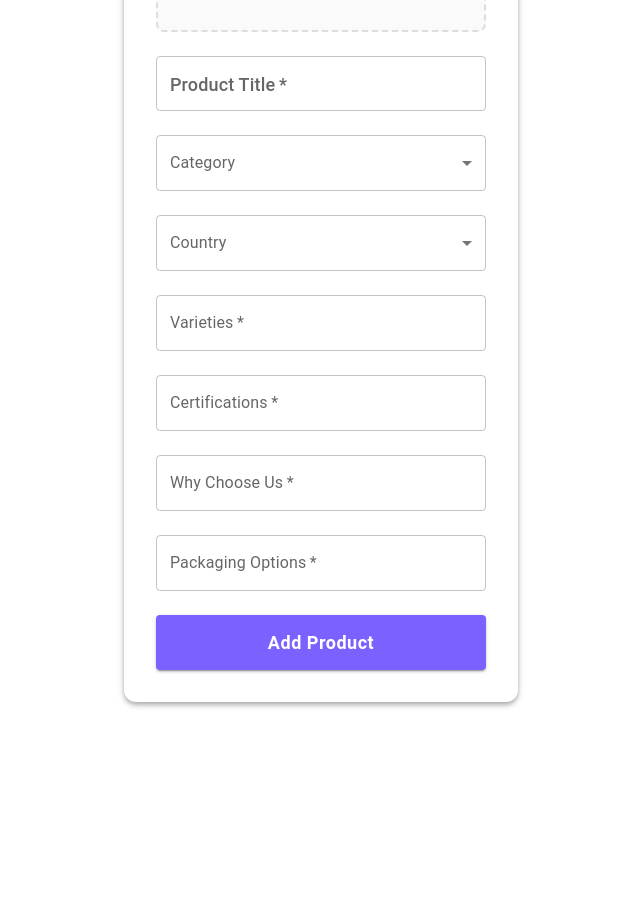
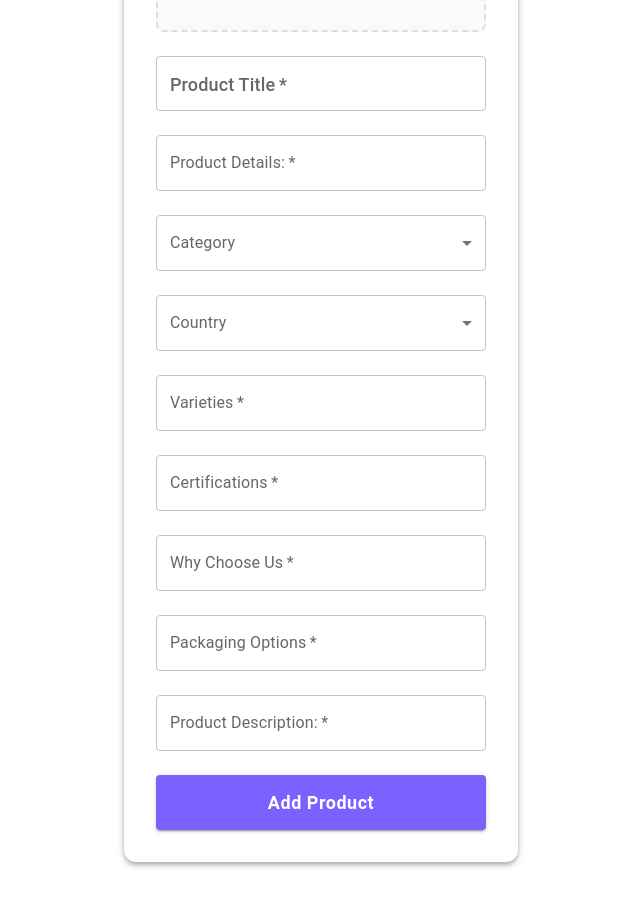
Before and after one commit to KaushalS1911/shreeji-admin-panel, a React (Create React App) app: page /add-product in a window 1280 px wide. Shown: the part 360-1262 px from the top of the page, without its empty margins (319-959 px from the left). Before the commit the page ends 1102 px from the top, so only its background shows below. Built offline with nearby package versions, Linux system fonts and the light colour scheme.

Commit message:
add product dec and details

```diff
--- a/src/FromPrd.js
+++ b/src/FromPrd.js
@@ -35,6 +35,7 @@ const FromPrd = () => {
     const [single, setSingle] = useState({});
     const { id } = useParams();
     const [title, setTitle] = useState(""); // Title field
+    const [productDetails, setProductDetails] = useState(""); // Title field
     const [thumbnail, setThumbnail] = useState(null); // Product Image field
     const [thumbnailPreview, setThumbnailPreview] = useState(null);
     const [loading, setLoading] = useState(false);
@@ -44,6 +45,7 @@ const FromPrd = () => {
     const [certifications, setCertifications] = useState("");
     const [whyChooseUs, setWhyChooseUs] = useState("");
     const [packagingOptions, setPackagingOptions] = useState("");
+    const [productDec, setProductDec] = useState("");
     const navigate = useNavigate();
 
     useEffect(() => {
@@ -55,6 +57,7 @@ const FromPrd = () => {
     useEffect(() => {
         if (single) {
             setTitle(single.title || "");
+            setProductDetails(single.productDetails || "");
             setThumbnail(single.image || null);
             setThumbnailPreview(single.image || null);
             setCategory(single.category || "");
@@ -64,6 +67,7 @@ const FromPrd = () => {
             setCertifications(single.description?.certifications || "");
             setWhyChooseUs(single.description?.whyChooseUs || "");
             setPackagingOptions(single.description?.packagingOptions || "");
+            setProductDec(single.description?.productDec || "");
         }
     }, [single]);
 
@@ -96,11 +100,13 @@ const FromPrd = () => {
 
         // Create the description object
         const description = {
+            productDetails,
             country,
             varieties,
             certifications,
             whyChooseUs,
-            packagingOptions
+            packagingOptions,
+            productDec
         };
 
         // Append the description object as JSON
@@ -241,6 +247,15 @@ const FromPrd = () => {
                                 }}
                             />
 
+                            <TextField
+                                label="Product Details:"
+                                variant="outlined"
+                                value={productDetails}
+                                onChange={(e) => setProductDetails(e.target.value)}
+                                fullWidth
+                                required
+                            />
+
                             {/* Category Select */}
                             <FormControl fullWidth>
                                 <InputLabel>Category</InputLabel>
@@ -308,33 +323,15 @@ const FromPrd = () => {
                                 fullWidth
                                 required
                             />
-                            {/*<TextField*/}
-                            {/*    label="Country"*/}
-                            {/*    variant="outlined"*/}
-                            {/*    value={country}*/}
-                            {/*    onChange={(e) => setPreferredBuyerLocation(e.target.value)}*/}
-                            {/*    fullWidth*/}
-                            {/*    required*/}
-                            {/*/>*/}
 
-                            {/*<TextField*/}
-                            {/*    label="Shelf Life"*/}
-                            {/*    variant="outlined"*/}
-                            {/*    value={shelfLife}*/}
-                            {/*    onChange={(e) => setPreferredBuyerLocation(e.target.value)}*/}
-                            {/*    fullWidth*/}
-                            {/*    required*/}
-                            {/*/>*/}
-
-                            {/*<TextField*/}
-                            {/*    label="Packaging Type"*/}
-                            {/*    variant="outlined"*/}
-                            {/*    value={packagingType}*/}
-                            {/*    onChange={(e) => setPreferredBuyerLocation(e.target.value)}*/}
-                            {/*    fullWidth*/}
-                            {/*    required*/}
-                            {/*/>*/}
-
+                            <TextField
+                                label="Product Description:"
+                                variant="outlined"
+                                value={productDec}
+                                onChange={(e) => setProductDec(e.target.value)}
+                                fullWidth
+                                required
+                            />
 
                             {/* Submit Button */}
                             <Button
```
